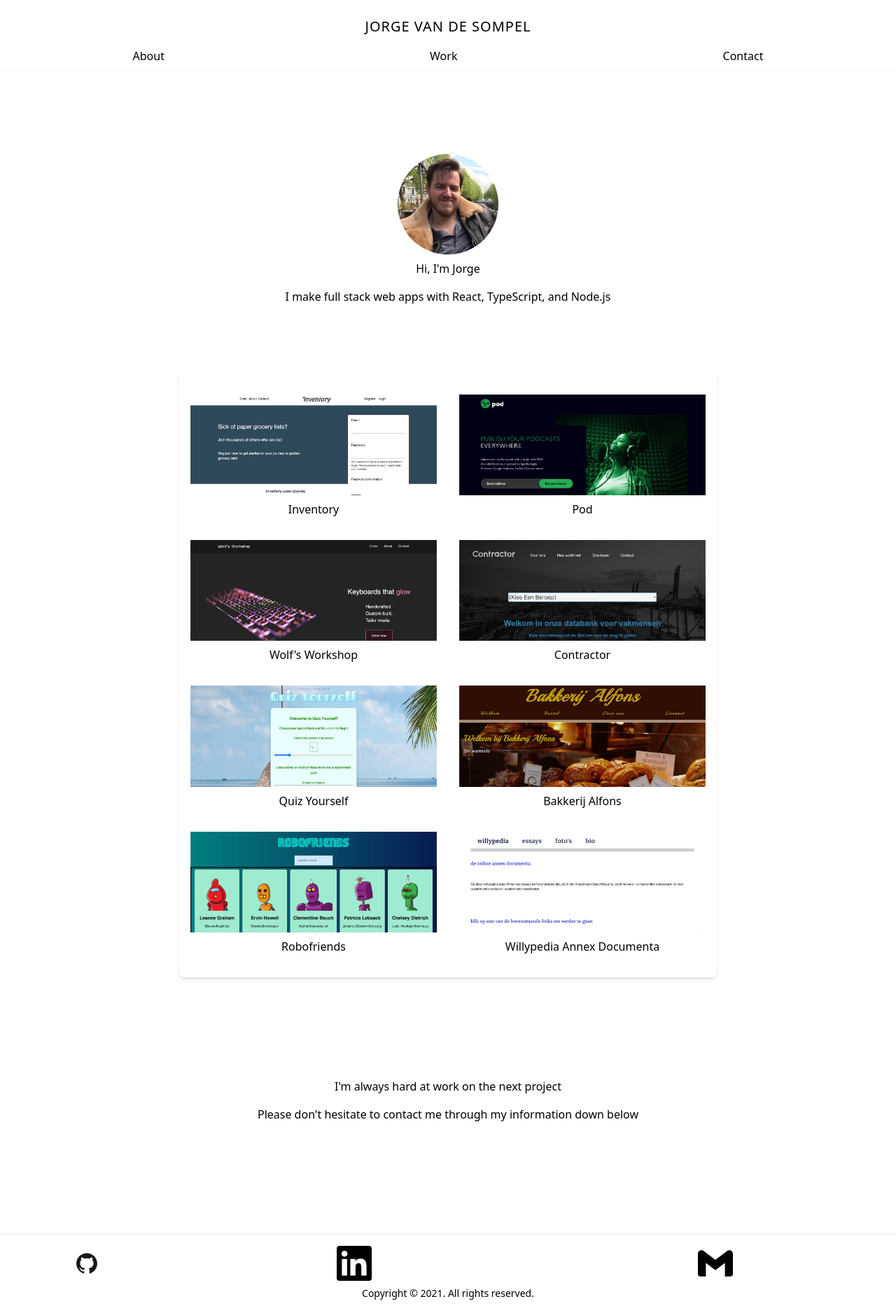
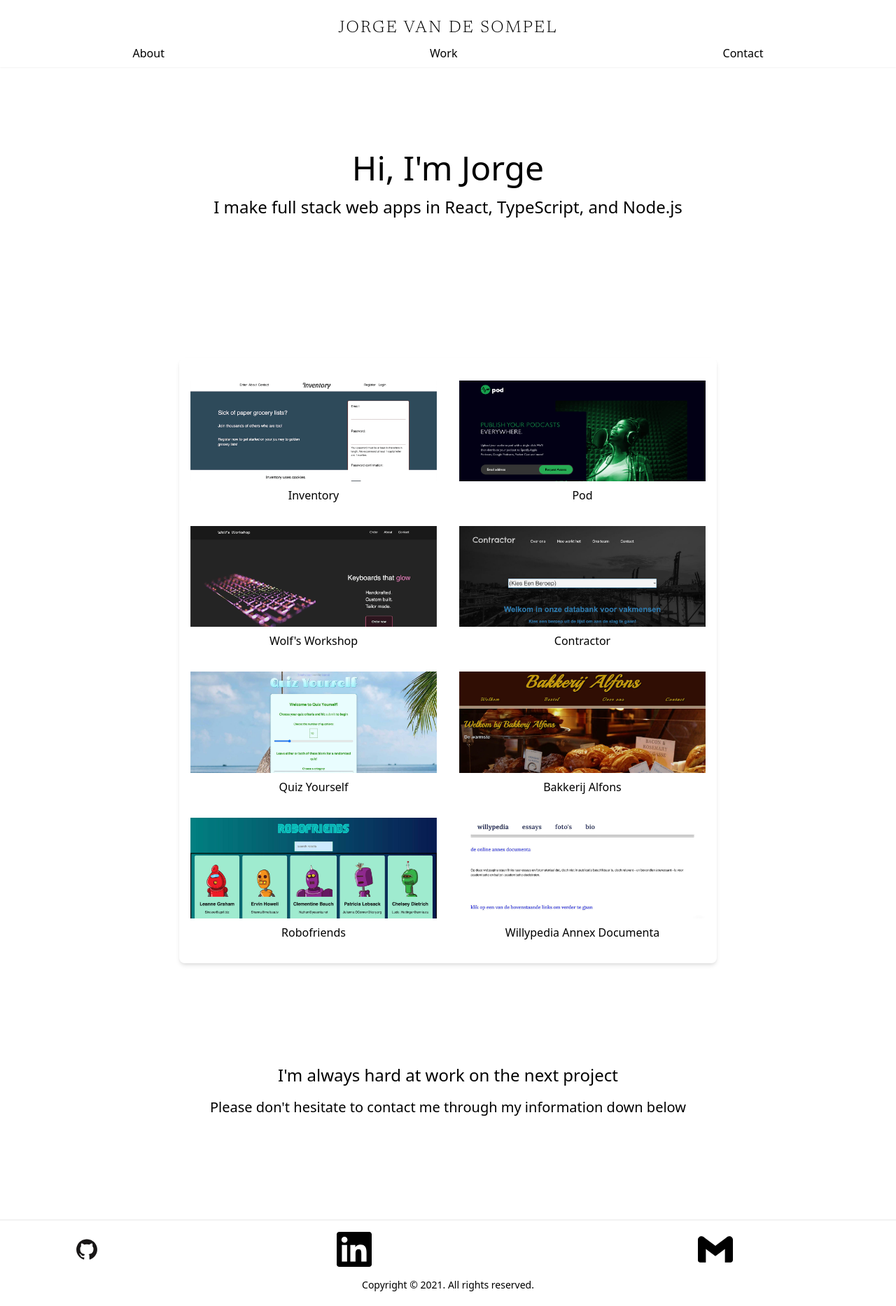
Before and after one commit to jorgevds/portfolio, a Next.js app: page / in a window 1280 px wide. Shown: the whole page at 70% size. Built offline with nearby package versions, Linux system fonts and the light colour scheme.

Commit message:
content and font size changes

```diff
--- a/components/Landing/Contact.tsx
+++ b/components/Landing/Contact.tsx
@@ -4,9 +4,11 @@ interface ContactProps {}
 
 const Contact: React.FC<ContactProps> = () => {
   return (
-    <article className="mt-24 text-center min-h-md" id="contact">
-      <h1 className="mb-4">I'm always hard at work on the next project</h1>
-      <h2>
+    <article className="mt-24 text-center min-h-md md:mx-4" id="contact">
+      <h1 className="mb-4 text-2xl">
+        I'm always hard at work on the next project
+      </h1>
+      <h2 className="text-xl">
         Please don't hesitate to contact me through my information down below
       </h2>
     </article>
--- a/components/Landing/Hero.tsx
+++ b/components/Landing/Hero.tsx
@@ -5,12 +5,10 @@ interface HeroProps {}
 const Hero: React.FC<HeroProps> = () => {
   return (
     <article className="m-auto my-24 text-center min-h-md" id="about">
-      <img
-        src="/img/profile.jpg"
-        className="flex items-center justify-center m-auto mb-2 rounded-full w-36 h-36"
-      />
-      <h1 className="mb-4">Hi, I'm Jorge</h1>
-      <h2>I make full stack web apps with React, TypeScript, and Node.js</h2>
+      <h1 className="mb-4 text-5xl">Hi, I'm Jorge</h1>
+      <h2 className="text-2xl">
+        I make full stack web apps in React, TypeScript, and Node.js
+      </h2>
     </article>
   );
 };
--- a/components/Landing/LandingPage.tsx
+++ b/components/Landing/LandingPage.tsx
@@ -7,7 +7,7 @@ interface LandingPageProps {}
 
 const LandingPage: React.FC<LandingPageProps> = () => {
   return (
-    <section className="flex flex-col flex-1 z-50 py-6 w-full m-auto">
+    <section className="z-50 flex flex-col flex-1 w-full py-6 m-auto">
       <Hero />
       <Projects />
       <Contact />
--- a/components/Landing/Projects.tsx
+++ b/components/Landing/Projects.tsx
@@ -27,7 +27,7 @@ const Projects: React.FC<ProjectsProps> = () => {
                 title="Click me! I am safe and open in a new tab!"
                 className="hover-img"
               />
-              <li className="absolute z-10 text-white inset-center hover-target md:opacity-0">
+              <li className="absolute z-10 w-9/12 text-white inset-center hover-target md:opacity-0">
                 {project.caption}
               </li>
             </a>
--- a/components/Layouts/Layout.tsx
+++ b/components/Layouts/Layout.tsx
@@ -14,6 +14,11 @@ const Layout: React.FC<LayoutProps> = ({ children }) => {
         <title>Jorge Van de Sompel portfolio</title>
         <meta charSet="utf-8" />
         <meta name="viewport" content="width=device-width, initial-scale=1.0" />
+        <link rel="preconnect" href="https://fonts.gstatic.com" />
+        <link
+          href="https://fonts.googleapis.com/css2?family=Newsreader:wght@300&display=swap"
+          rel="stylesheet"
+        />
         {/* favicon */}
         <link
           rel="apple-touch-icon"
--- a/components/Navigation/Footer.tsx
+++ b/components/Navigation/Footer.tsx
@@ -38,7 +38,7 @@ const Footer: React.FC<FooterProps> = () => {
             </a>
           </li>
         </ul>
-        <ul className="flex m-auto text-sm">
+        <ul className="flex m-auto my-2 text-sm">
           <li className="m-auto sm:px-8">
             Copyright &copy; {new Date().getUTCFullYear()}. All rights reserved.
           </li>
--- a/components/Navigation/Header.tsx
+++ b/components/Navigation/Header.tsx
@@ -6,8 +6,8 @@ const Header: React.FC<HeaderProps> = () => {
   return (
     <header className="w-full bg-white shadow-sm">
       <nav className="flex flex-col">
-        <ul className="flex py-4 pt-6 m-auto">
-          <li className="font-serif text-xl tracking-wider uppercase">
+        <ul className="flex pt-6 pb-2 m-auto">
+          <li className="font-serif text-2xl tracking-widest uppercase font-title">
             Jorge Van de Sompel
           </li>
         </ul>
--- a/data.ts
+++ b/data.ts
@@ -3,7 +3,7 @@ export const projectList = [
     id: 1,
     name: "Inventory",
     caption:
-      "Inventaris en boodschappenlijst app in Next.js, TypeScript, TailwindCSS en Firebase met contact form, Recaptcha en login functionaliteit.",
+      "Inventory and grocery list in Next.js, TypeScript, TailwindCSS and Firebase with contact form, Recaptcha and login functionality.",
     img: "/img/inventory.jpg",
     url: "https://inventory.jorgevds.vercel.app/",
   },
@@ -11,7 +11,7 @@ export const projectList = [
     id: 2,
     name: "Pod",
     caption:
-      "Een responsive landing page naar een ontwerp van Frontendmentor.io.",
+      "Responsive landing page according to a design by Frontendmentor.io.",
     img: "/img/pod.jpg",
     url: "https://jorgevds.github.io/pod/",
   },
@@ -19,7 +19,7 @@ export const projectList = [
     id: 3,
     name: "Wolf's Workshop",
     caption:
-      "Het laatste nieuwe in landing page technologie: een landing page voor een keyboard webshop!",
+      "The latest in landing page technology: a landing page for a keyboard web shop!",
     img: "/img/wolfs-workshop.jpg",
     url: "https://wolf-workshop-git-main.jorgevds.vercel.app/",
   },
@@ -27,22 +27,21 @@ export const projectList = [
     id: 4,
     name: "Contractor",
     caption:
-      "Een PWA (progressive web app) met SPA (single page application) voor een fictieve freelance/aannemerswebsite in Next.js, een React framework.",
+      "PWA (progressive web app) with SPA (single page application) for a contractor website in Next.js.",
     img: "/img/contractor.jpg",
     url: "https://contractor-tau.now.sh/",
   },
   {
     id: 5,
     name: "Quiz Yourself",
-    caption: "Een quiz app in React met TypeScript en styled-components.",
+    caption: "Quiz app in React.js and TypeScript with styled-components.",
     img: "/img/react-quiz.jpg",
     url: "https://quiz-dusky.vercel.app/",
   },
   {
     id: 6,
     name: "Bakkerij Alfons",
-    caption:
-      "Een website voor een fictieve bakkerij met Sass preprocessor i.p.v. CSS.",
+    caption: "Website for a fictional bakery with Sass preprocessor.",
     img: "/img/bakkerij-alfons.jpg",
     url: "https://jorgevds.github.io/alfons/",
   },
@@ -50,7 +49,7 @@ export const projectList = [
     id: 7,
     name: "Robofriends",
     caption:
-      "Een robot filter app gebouwd in React met Redux. De robots worden gebouwd a.d.h.v. de Robohash API.",
+      "Robot filter app in React-Redux using the Robohash API as part of a Skillshare course.",
     img: "/img/robofriends.jpg",
     url: "https://github.com/jorgevds/robo-redux",
   },
@@ -58,7 +57,7 @@ export const projectList = [
     id: 8,
     name: "Willypedia Annex Documenta",
     caption:
-      "Een web app over Roggeman met dynamische links naar essays in Markdown en foto's in Next.js, een React framework.",
+      "Web app about Willy Roggeman with dynamic links to essays in Markdown and photos in Next.js.",
     img: "/img/willypedia-annex-documenta.jpg",
     url: "https://willypedia-annex-documenta.now.sh/",
   },
--- a/tailwind.config.js
+++ b/tailwind.config.js
@@ -41,7 +41,7 @@ module.exports = {
       blueDark: "#2e4a5a",
     },
     fontFamily: {
-      title: ["Sansita Swashed", "cursive"],
+      title: ["Newsreader", "serif"],
       body: ["sans-serif"],
     },
     inset: {
```
Also changed, not shown: public/img/profile.jpg (deleted).
